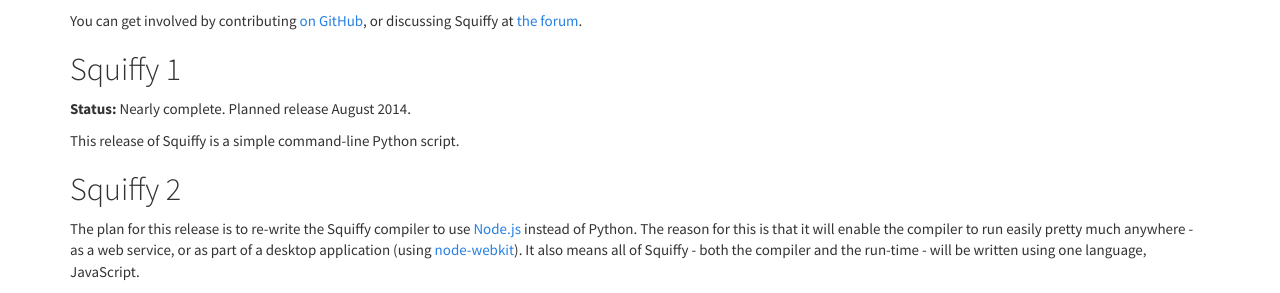
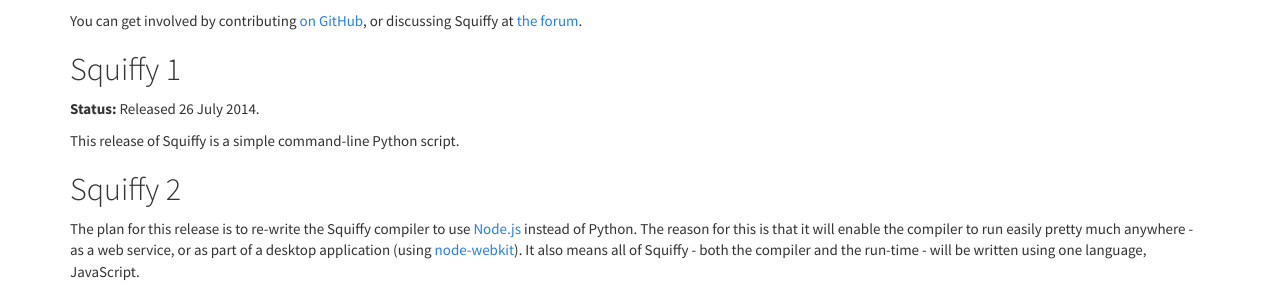
Before and after one commit to textadventures/squiffy, a Jekyll site: the page built from roadmap.md, in a window 1280 px wide. Shown: the part 223-516 px from the top of the page. Built offline with Jekyll 4.4.1, drawn with Linux system fonts in a browser that asks for light colours; nearby versions of some CDN libraries; Markdown is read by kramdown in place of the engine named in the settings.

Commit message:
Add release date

```diff
--- a/roadmap.md
+++ b/roadmap.md
@@ -11,7 +11,7 @@
 
 ## Squiffy 1
 
-**Status:** Nearly complete. Planned release August 2014.
+**Status:** Released 26 July 2014.
 
 This release of Squiffy is a simple command-line Python script.
 
```
